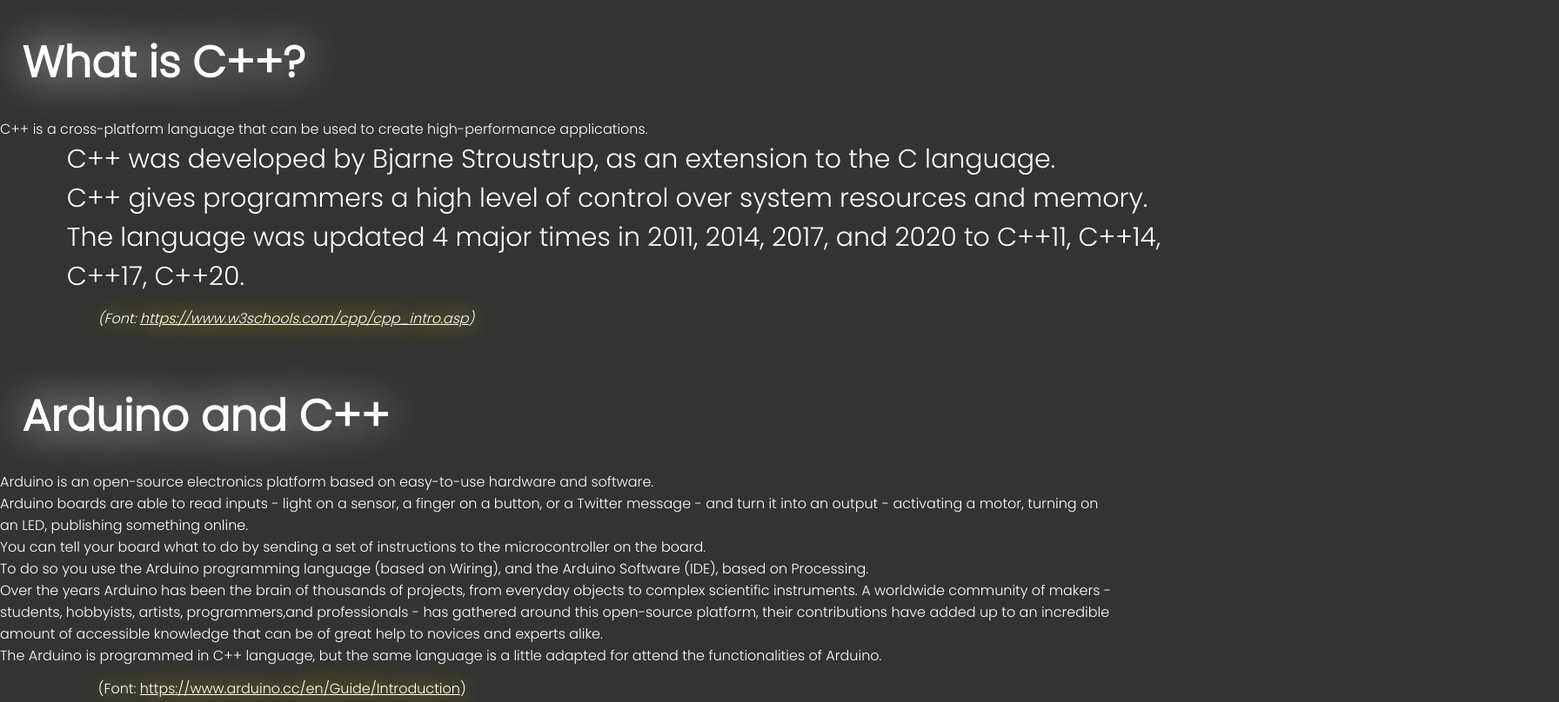
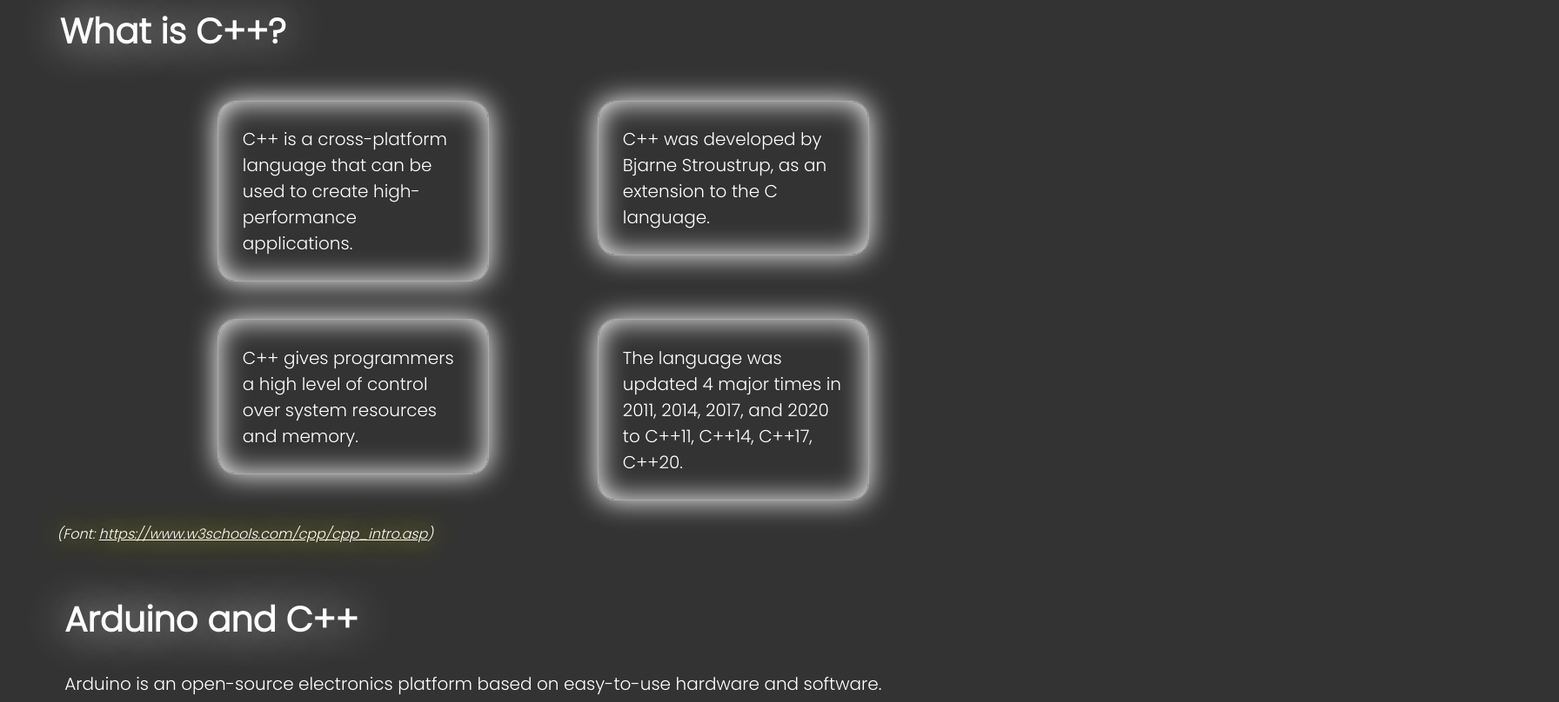
Before and after one commit to eujoaolima/-C--page, a plain HTML site: page index.html in a window 1280 px wide. Shown: the part 319-1127 px from the top of the page at 87% size, 1792 px wide, since content can reach past the window. Drawn offline with Linux system fonts and the light colour scheme; files whose address does not match are found by name.

Commit message:
Update style.css

```diff
--- a/style.css
+++ b/style.css
@@ -8,90 +8,218 @@
 }
 
 body{
-    position: relative;
     display: flex;
     font-family: 'Poppins', sans-serif;
 }
 
 .title {
+    position: relative;
     font-size: 150px;
     text-shadow: 0 0 50px;
     color: white;
-    position: relative;
     width: 100%;
-    left: 40%;
+    left: 170%;
     padding: 1%;
     margin-bottom: 90px;
 }
 
-.text-1, .text-2 {
+.text-1 {
+    position: relative;
     color: white;
-    margin-bottom: 50px;
+    margin-bottom: 10%;
+    margin-top: 20%;
 }
 
-#subtitle-1, #subtitle-2 {
-    font-size: 50px;
-    text-shadow: 0 0 50px;
-    padding: 1%;
-    margin: 1%;
+.text-2 {
+    position: absolute;
+    color: white;
+    margin-bottom: 10%;
+    margin-top: 45%;
 }
 
-#paragraph {
-    font-size: 30px;
+#paragraph-1 {
+    border: 1px solid #aaa;
+    border-radius: 20px;
+    box-shadow: inset 0 0 32px 0 white, 0 0 32px 0 white;
+    font-size: 20px;
+    align-items: center;
     margin: 0;
-    padding: 0;
-    position: relative;
-    left: 6%;
+    padding: 9%;
+    position: absolute;
+    top: 170%;
+    left: 80%;
+    width: 100%;
 }
 
 #paragraph-2 {
-    font-size: 30px;
-    padding: 0;
+    border: 1px solid #aaa;
+    border-radius: 20px;
+    box-shadow: inset 0 0 32px 0 white, 0 0 32px 0 white;
+    font-size: 20px;
     margin: 0;
-    position: relative;
-    left: 6%;
+    padding: 9%;
+    position: absolute;
+    top: 170%;
+    left: 220%;
+    width: 100%;
 }
 
 #paragraph-3 {
-    font-size: 30px;
-    padding: 0;
+    border: 1px solid #aaa;
+    border-radius: 20px;
+    box-shadow: inset 0 0 32px 0 white, 0 0 32px 0 white;
+    font-size: 20px;
     margin: 0;
-    position: relative;
-    left: 6%;
+    padding: 9%;
+    position: absolute;
+    top: 550%;
+    left: 80%;
+    width: 100%;
 }
 
 #paragraph-4 {
-    font-size: 30px;
+    border: 1px solid #aaa;
+    border-radius: 20px;
+    box-shadow: inset 0 0 32px 0 white, 0 0 32px 0 white;
+    font-size: 20px;
+    padding: 9%;
+    margin: 0;
+    position: absolute;
+    top: 550%;
+    left: 220%;
+    width: 100%;
+}
+
+#paragraph-5 {
+    font-size: 20px;
     padding: 0;
     margin: 0;
-    position: relative;
-    left: 6%;
+    position: absolute;
+    top: 130%;
+    left: 22%;
+    width: 300%;
 }
 
-#font-1, #font-2 {
-    position: relative;
+#paragraph-6{
+    font-size: 20px;
+    padding: 0;
+    margin: 0;
+    position: absolute;
+    top: 220%;
+    left: 22%;
+    width: 300%;
+}
+
+#paragraph-7 {
+    font-size: 20px;
+    padding: 0;
+    margin: 0;
+    position: absolute;
+    top: 300%;
+    left: 22%;
+    width: 300%;
+}
+
+#paragraph-8 {
+    font-size: 20px;
+    padding: 0;
+    margin: 0;
+    position: absolute;
+    top: 380%;
+    left: 22%;
+    width: 300%;
+}
+
+#paragraph-9 {
+    font-size: 20px;
+    padding: 0;
+    margin: 0;
+    position: absolute;
+    top: 470%;
+    left: 22%;
+    width: 300%;
+}
+
+#paragraph-10 {
+    font-size: 20px;
+    padding: 0;
+    margin: 0;
+    position: absolute;
+    top: 730%;
+    left: 22%;
+    width: 300%;
+}
+
+#font-1 {
+    position: absolute;
     margin: 1%;
     text-shadow: 0 0 30px yellow;
-    left: 100px;
+    left: 20%;
+    top: 900%;
+    width: 200%;
+}
+
+#font-2 {
+    position: absolute;
+    margin: 1%;
+    text-shadow: 0 0 30px yellow;
+    left: 20%;
+    top: 820%;
+    width: 200%;
 }
 
 #link {
     color: white;
 }
 
+#link-2 {
+    color: white;
+    background-color: #555;
+}
+
 #image-arduino {
-    position: relative;
+    position: absolute;
+    top: 995%;
     padding: 0;
     border-radius: 50%;
     left: 28%;
-    margin-bottom: 100px;
-    margin: 5%;
+    margin-bottom: 10%;
+}
+
+#subtitle-1, #subtitle-2 {
+    font-size: 40px;
+    text-shadow: 0 0 50px;
+    padding: 1%;
+    margin: 1%;
+    color: white;
+}
+
+#subtitle-1 {
+    position: relative;
+    top: 100%;
+    left: 20%;
+}
+
+#subtitle-2 {
+    position: relative;
+    bottom: 5%;
+    left: 20%;
+    width: 150%;
 }
 
 #subtle-1 {
     font-size: 20px;
-    margin-bottom: 40px;
-    position: relative;
-    left: 36%;
-    bottom: 50px;
+    position: absolute;
+    top: 1300%;
+    left: 200%;
+    width: 100%;
 }
+
+#footer {
+    position: absolute;
+    color: white;
+    padding: 0.3%;
+    background: #555;
+    width: 100%;
+    top: 370%;
+}
```
